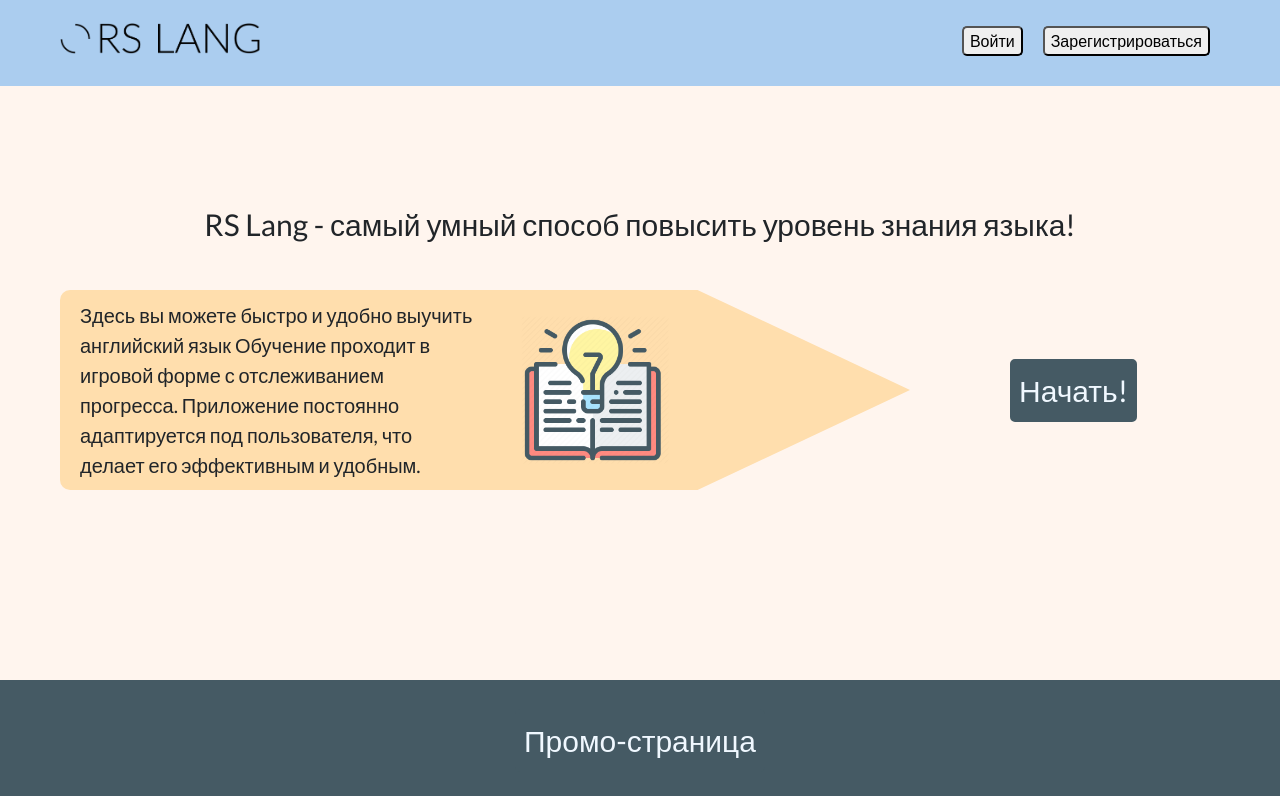
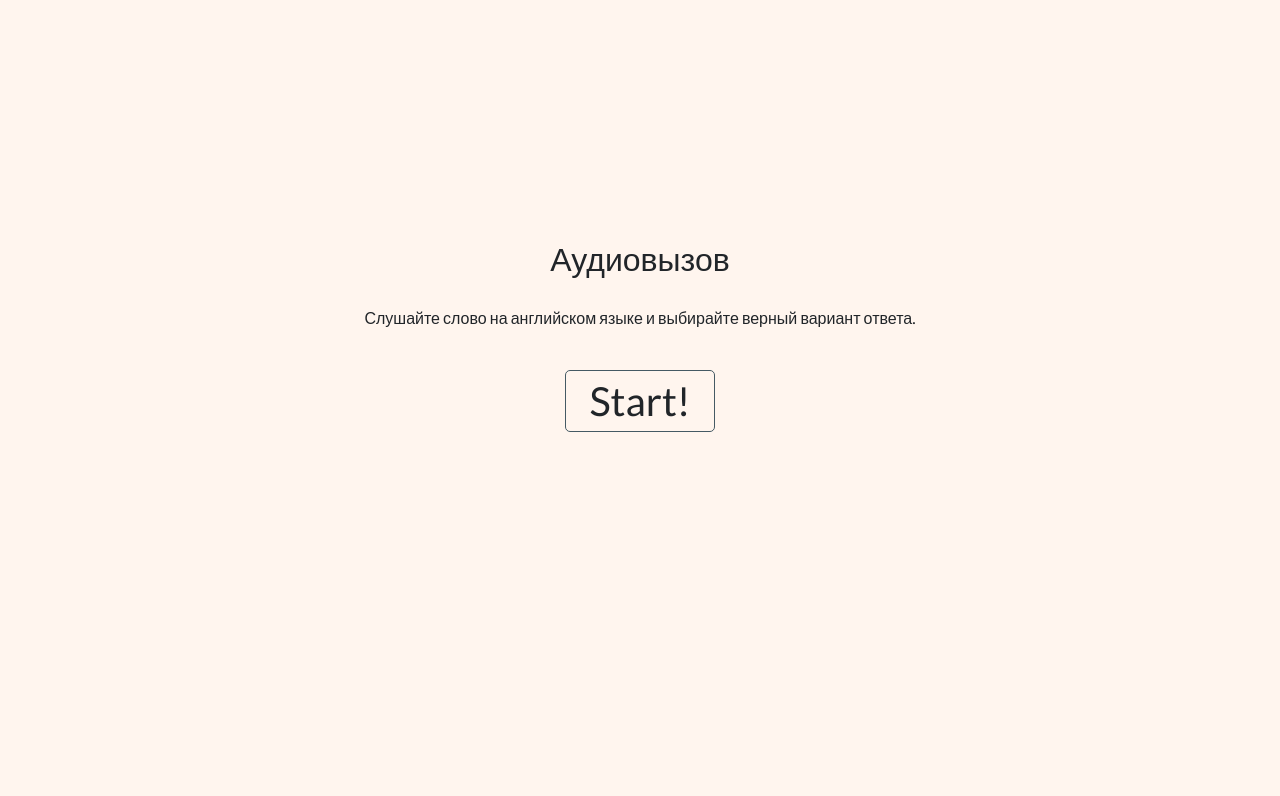
Before and after one commit to Maxvvellh0use/rslang, a React (Create React App) app: page / in a window 1280 px wide. Shown: the top 796 px of the page. Built offline with nearby package versions, Linux system fonts and the light colour scheme.

Commit message:
feat: add startScreen functional

```diff
--- a/src/components/App/App.js
+++ b/src/components/App/App.js
@@ -10,8 +10,8 @@ import AudioCall from "../games/AudioCall/AudioCall";
 function App(props) {
   return (
     <div>
-      <StartPage history={props.history}/>
-      {/*<AudioCall />*/}
+      {/*<StartPage history={props.history}/>*/}
+      <AudioCall />
     </div>
   );
 }
--- a/src/components/games/AudioCall/AudioCall.js
+++ b/src/components/games/AudioCall/AudioCall.js
@@ -14,11 +14,13 @@ import UserSettings from "../../../data/UserSettings";
 import addWordToDictionary from "./helpers/addWordToDictionary";
 import clearLocalStorageResults from "../../Card/helpers/clearLocalStorageResuts";
 import ResultWindow from "../../ResultWindow/ResultWindow";
+import StartScreen from "./StartScreen/StartScreen";
 
 class AudioCall extends React.Component {
     audioSuccess = new Audio(audioSuccess);
     audioError = new Audio(audioError)
     state = {
+        startScreen: true,
         wordsModels: null,
         wordBlocks: null,
         currentAudio: null,
@@ -34,7 +36,10 @@ class AudioCall extends React.Component {
         }
     }
 
-    componentDidMount = async () => {
+    hideStartScreen = async () => {
+        this.setState({
+            startScreen: false,
+        })
         this.showSpinner()
         await this.getUserSettings();
         await this.getWords()
@@ -173,6 +178,9 @@ class AudioCall extends React.Component {
 
     render = () => {
         const wordBlocks = this.state.wordBlocks;
+        if (this.state.startScreen) {
+            return <StartScreen onClick={this.hideStartScreen} />
+        }
         if (this.state.spinner) {
             return <Spinner className="spinner_game" />
         }
--- /dev/null
+++ b/src/components/games/AudioCall/StartScreen/StartScreen.js
@@ -0,0 +1,14 @@
+import React from "react"
+import './StartScreen.scss'
+
+const StartScreen = (props) => {
+    return (
+        <div className="start_screen_wrapper">
+            <h2>Аудиовызов</h2>
+            <div className="description_game">Слушайте слово на английском языке и выбирайте верный вариант ответа.</div>
+            <div onClick={props.onClick} className="start_screen__button">Start!</div>
+        </div>
+    )
+}
+
+export default StartScreen;
--- /dev/null
+++ b/src/components/games/AudioCall/StartScreen/StartScreen.scss
@@ -0,0 +1,30 @@
+@import "../../../../style/constants";
+@import "../../../../style/placeholders";
+
+.start_screen__button {
+  @extend %my-transition;
+  font-size: 40px;
+  border-radius: 5px;
+  text-align: center;
+  width: 150px;
+  border: 1px solid $color-button-start-page;
+  margin-top: 40px;
+  &:hover {
+    cursor: pointer;
+    color: $color-body;
+    background: $color-button-start-page;
+  }
+}
+
+.description_game {
+  margin-top: 20px;
+}
+
+.start_screen_wrapper {
+  text-align: center;
+  margin: 30vh auto auto;
+  display: flex;
+  flex-direction: column;
+  justify-content: center;
+  align-items: center;
+}
```
Also changed, not shown: src/components/games/AudioCall/StartScreen.js (deleted, +0 -14 lines).
